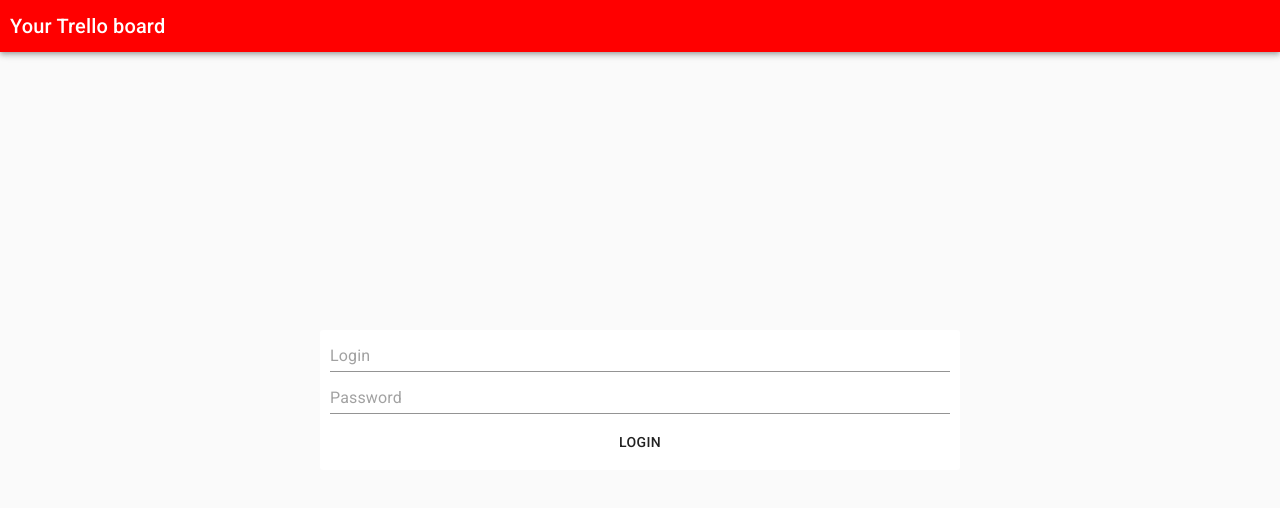
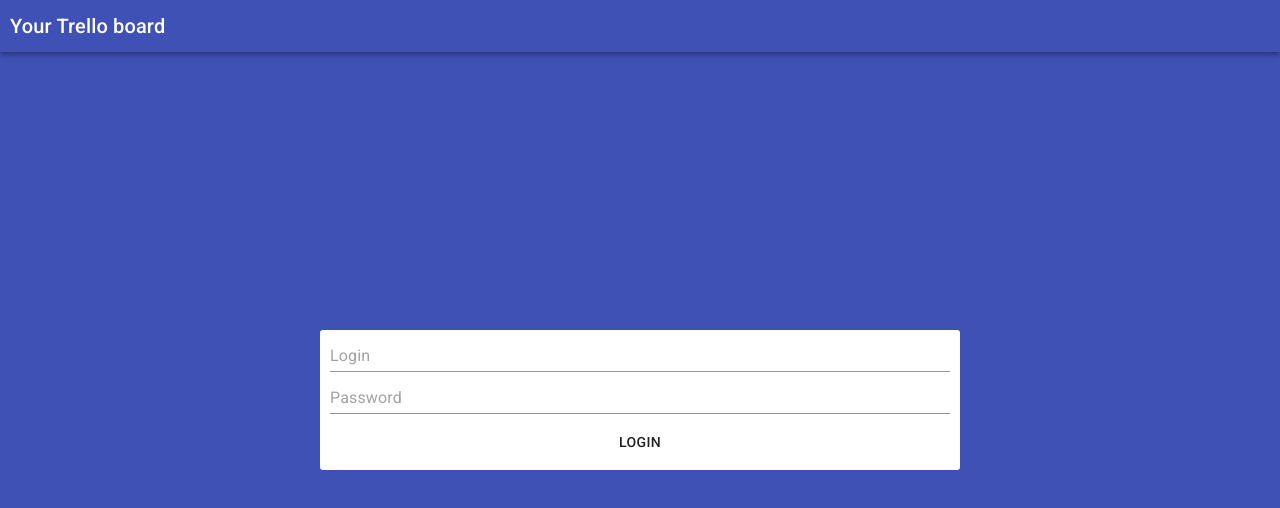
Before and after one commit to maksimanom/react_trello, a React (Create React App) app: page / in a window 1280 px wide. Shown: the top 508 px of the page. Built offline with nearby package versions, Linux system fonts and the light colour scheme.

Commit message:
theming almost done

```diff
--- a/src/App.js
+++ b/src/App.js
@@ -11,6 +11,7 @@ import LoginPage from "./Component/LoginPage";
 import Header from "./Component/Header";
 import Boards from "./Component/Board";
 import CardEdit from "./Component/CardFullView/cardEdit";
+import DataView from "./Component";
 
 document.querySelector("html").style.height = "100%";
 document.querySelector("body").style.height = "100%";
@@ -41,29 +42,7 @@ const App = () => {
 
   return (
     <ThemeProvider theme={theme(themeStyle)}>
-      <Router>
-        <Grid container className={classes.root}>
-          <CssBaseline />
-          <Grid item xs={12}>
-            <Header setThemeStyle={setThemeStyle} themeStyle={themeStyle} />
-          </Grid>
-          <Switch>
-            <Route path="/:userId/:boardId/:cardId">
-              <CardEdit boards={boards} setBoards={setBoards} />
-            </Route>
-            <Route path="/:userId">
-              <Grid item className="boards">
-                <Boards boards={boards} setBoards={setBoards} />
-              </Grid>
-            </Route>
-            <Route path="/">
-              <Grid item className="boards">
-                <LoginPage />
-              </Grid>
-            </Route>
-          </Switch>
-        </Grid>
-      </Router>
+      <DataView themeStyle={themeStyle} setThemeStyle={setThemeStyle} />
     </ThemeProvider>
   );
 };
--- a/src/Component/Header/index.js
+++ b/src/Component/Header/index.js
@@ -7,10 +7,8 @@ const useStyles = makeStyles((theme) => ({
   root: {
     padding: "10px 0 10px 10px",
     backgroundColor: theme.palette.main,
-    "& .name": {
-      "&:hover": {
-        cursor: "pointer",
-      },
+    "&:hover": {
+      cursor: "pointer",
     },
   },
 }));
@@ -23,13 +21,13 @@ const Header = ({ setThemeStyle, themeStyle }) => {
   };
 
   return (
-    <AppBar position="static" component="header" className={classes.root}>
-      <Typography
-        variant="h6"
-        color="inherit"
-        className="name"
-        onClick={() => handleClick()}
-      >
+    <AppBar
+      position="static"
+      component="header"
+      className={classes.root}
+      onClick={() => handleClick()}
+    >
+      <Typography variant="h6" color="inherit">
         Your Trello board
       </Typography>
     </AppBar>
--- /dev/null
+++ b/src/Component/index.js
@@ -0,0 +1,57 @@
+import React from "react";
+
+import CssBaseline from "@material-ui/core/CssBaseline";
+import { makeStyles, Grid } from "@material-ui/core/";
+import { BrowserRouter as Router, Switch, Route } from "react-router-dom";
+
+import { StoreContext } from "../utils/store";
+import LoginPage from "./LoginPage";
+import Header from "./Header";
+import Boards from "./Board";
+import CardEdit from "./CardFullView/cardEdit";
+
+const useStyles = makeStyles((theme) => ({
+  root: {
+    height: "100%",
+    background: theme.palette.main,
+    display: "block",
+    "& .boards": {
+      width: "auto",
+      minWidth: "100%",
+      height: "calc( 100% - 52px )",
+    },
+  },
+}));
+
+const DataView = ({ themeStyle, setThemeStyle }) => {
+  const {
+    ["boards"]: [boards, setBoards],
+  } = React.useContext(StoreContext);
+  const classes = useStyles();
+  return (
+    <Router>
+      <Grid container className={classes.root}>
+        <CssBaseline />
+        <Grid item xs={12}>
+          <Header setThemeStyle={setThemeStyle} themeStyle={themeStyle} />
+        </Grid>
+        <Switch>
+          <Route path="/:userId/:boardId/:cardId">
+            <CardEdit boards={boards} setBoards={setBoards} />
+          </Route>
+          <Route path="/:userId">
+            <Grid item className="boards">
+              <Boards boards={boards} setBoards={setBoards} />
+            </Grid>
+          </Route>
+          <Route path="/">
+            <Grid item className="boards">
+              <LoginPage />
+            </Grid>
+          </Route>
+        </Switch>
+      </Grid>
+    </Router>
+  );
+};
+export default DataView;
--- a/src/theme.js
+++ b/src/theme.js
@@ -7,7 +7,7 @@ const lightTheme = createMuiTheme({
 });
 const darkTheme = createMuiTheme({
   palette: {
-    main: "red",
+    main: "#4a4a4a",
   },
 });
 
--- a/src/utils/store.js
+++ b/src/utils/store.js
@@ -7,7 +7,7 @@ setDefaultBoardIfNoPresent();
 export default ({ children }) => {
   const defaultData = JSON.parse(localStorage.getItem("trello_boards"));
   const [boards, setBoards] = React.useState(defaultData);
-  const [themeStyle, setThemeStyle] = React.useState("dark");
+  const [themeStyle, setThemeStyle] = React.useState("light");
 
   const store = {
     boards: [boards, setBoards],
```
